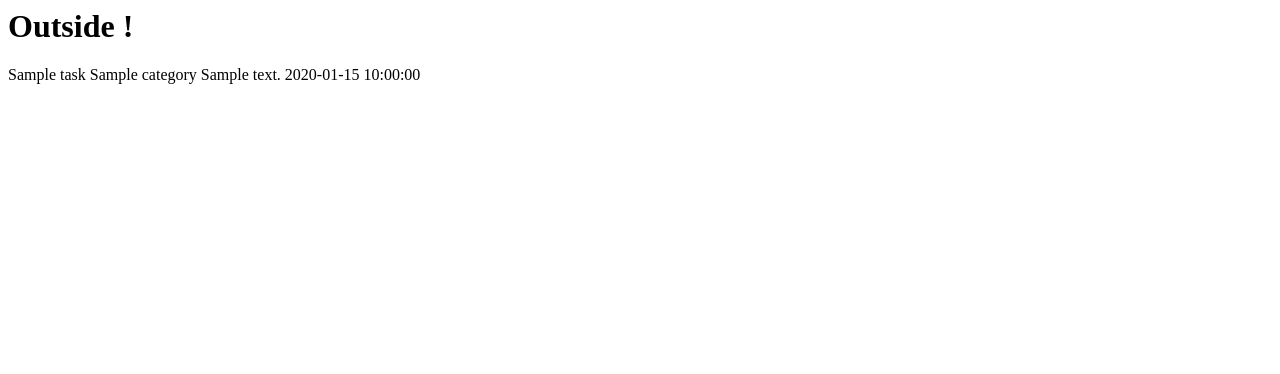
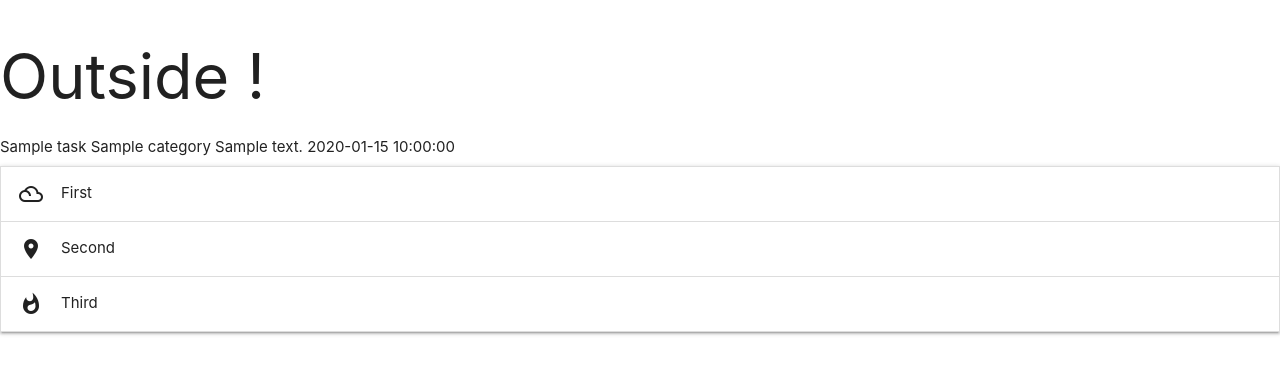
Before and after one commit to plyn85/new_task_app, a Flask app: page / in a window 1280 px wide. Shown: the top 374 px of the page. Run offline with Flask 2, Linux system fonts and the light colour scheme; a database or web service that is not in the repository returns one stand-in record (values such as "Sample title"); some libraries are stand-ins or nearby versions.

Commit message:
adding materialize

```diff
--- a/app.py
+++ b/app.py
@@ -7,7 +7,7 @@ from flask_pymongo import PyMongo
 from bson.objectid import ObjectId
 
 app = Flask(__name__)
-MONGO_URI = os.environ.get("MONGO_URI")
+
 
 app.config["MONGO_DBNAME"] = "task_manager"
 app.config["MONGO_URI"] = os.environ.get('MONGO_URI')
--- a/templates/base.html
+++ b/templates/base.html
@@ -1,8 +1,25 @@
+<!DOCTYPE html>
 <html>
-  <head> </head>
+  <head>
+    <link
+      href="https://fonts.googleapis.com/icon?family=Material+Icons"
+      rel="stylesheet"
+    />
+    <link
+      rel="stylesheet"
+      href="https://cdnjs.cloudflare.com/ajax/libs/materialize/1.0.0/css/materialize.min.css"
+    />
+  </head>
 
   <body>
     <h1>Outside !</h1>
     {% block content %} {%endblock%}
+    <script src="https://cdnjs.cloudflare.com/ajax/libs/materialize/1.0.0/js/materialize.min.js"></script>
+    <script>
+      document.addEventListener("DOMContentLoaded", function() {
+        var elems = document.querySelectorAll(".collapsible");
+        var instances = M.Collapsible.init(elems);
+      });
+    </script>
   </body>
 </html>
--- a/templates/tasks.html
+++ b/templates/tasks.html
@@ -1,3 +1,25 @@
 {%extends 'base.html'%} {%block content%} {% for task in tasks %}
 {{task.task_name}} {{task.category}} {{task.task_description}}
-{{task.is_urgent}} {{task.due_date}} {% endfor %} {%endblock%}
+{{task.is_urgent}} {{task.due_date}} {% endfor %}
+<ul class="collapsible">
+  <li>
+    <div class="collapsible-header">
+      <i class="material-icons">filter_drama</i>First
+    </div>
+    <div class="collapsible-body"><span>Lorem ipsum dolor sit amet.</span></div>
+  </li>
+  <li>
+    <div class="collapsible-header">
+      <i class="material-icons">place</i>Second
+    </div>
+    <div class="collapsible-body"><span>Lorem ipsum dolor sit amet.</span></div>
+  </li>
+  <li>
+    <div class="collapsible-header">
+      <i class="material-icons">whatshot</i>Third
+    </div>
+    <div class="collapsible-body"><span>Lorem ipsum dolor sit amet.</span></div>
+  </li>
+</ul>
+
+{%endblock%}
```
